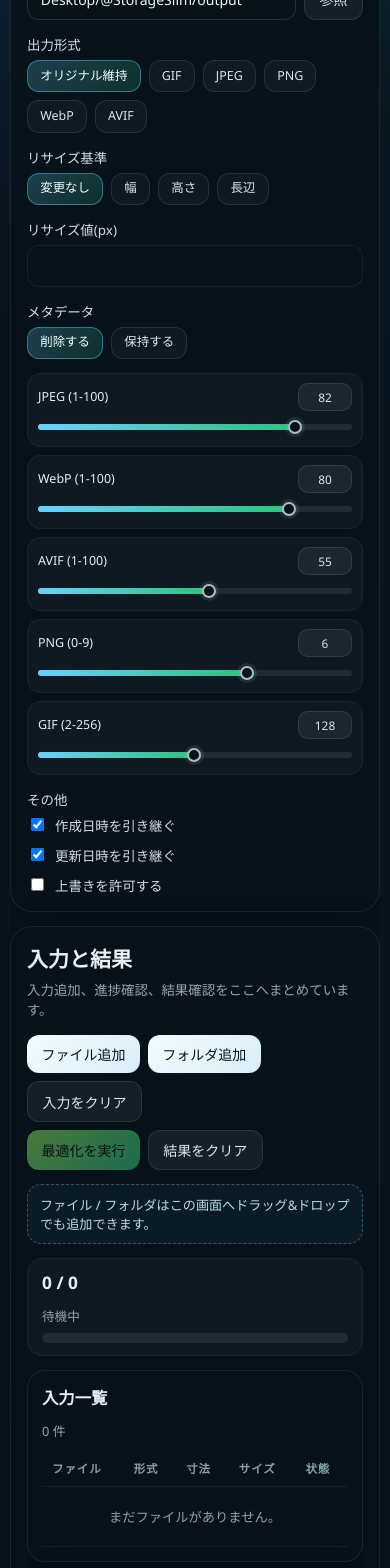
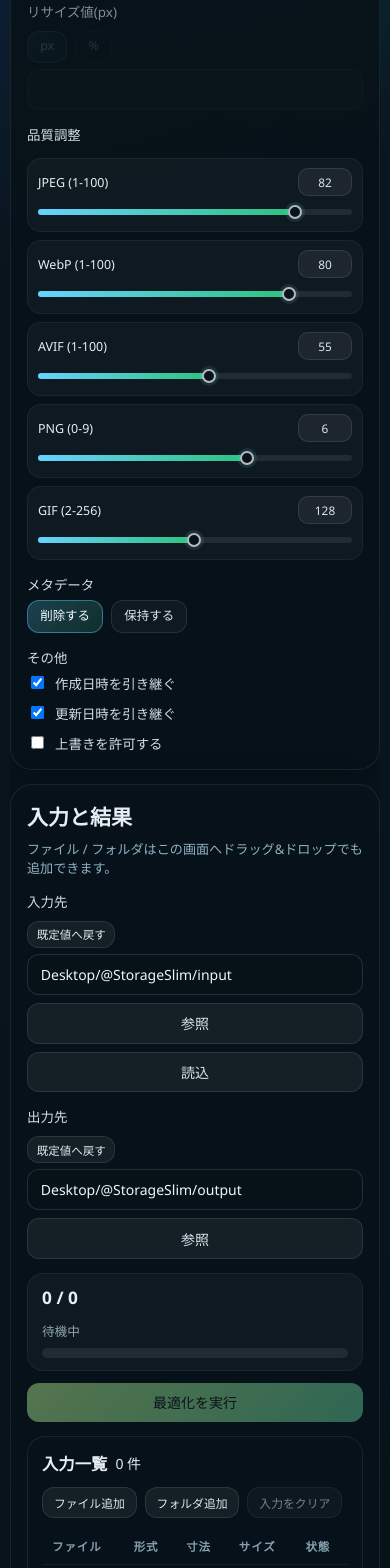
Before and after one commit to t-nashi/StorageSlim, a React (Vite) app: page / in a window 390 px wide. Shown: the part 360-1928 px from the top of the page. Built offline with nearby package versions, Linux system fonts and the light colour scheme.

Commit message:
Fix input-source loading and add percent resize

```diff
--- a/src/App.css
+++ b/src/App.css
@@ -44,7 +44,8 @@ button {
   background: linear-gradient(135deg, #f3fbff 0%, #d9edf7 100%);
   transition:
     filter 140ms ease,
-    opacity 140ms ease;
+    opacity 140ms ease,
+    transform 140ms ease;
 }
 
 button:hover:not(:disabled) {
@@ -68,8 +69,8 @@ button.value-chip {
 }
 
 button.micro-button {
-  padding: 0.34rem 0.56rem;
-  font-size: 0.73rem;
+  padding: 0.28rem 0.54rem;
+  font-size: 0.72rem;
 }
 
 input[type="number"]::-webkit-outer-spin-button,
@@ -152,13 +153,6 @@ input:focus,
   line-height: 1.05;
 }
 
-.hero-copy {
-  max-width: 64ch;
-  margin: 8px 0 0;
-  color: #9ab0bc;
-  font-size: 0.93rem;
-}
-
 .app-grid {
   display: grid;
   grid-template-columns: minmax(310px, 390px) minmax(0, 1fr);
@@ -177,17 +171,12 @@ input:focus,
   margin-bottom: 12px;
 }
 
-.panel-note {
-  margin: 0;
-  color: #93a8b3;
-  font-size: 0.82rem;
-}
-
 .title-inline {
   display: inline-flex;
   align-items: center;
   gap: 8px;
   min-width: 0;
+  flex-wrap: wrap;
 }
 
 .panel h2,
@@ -207,16 +196,18 @@ input:focus,
   min-width: 0;
 }
 
+.field.is-disabled {
+  opacity: 0.6;
+}
+
 .field span {
   font-size: 0.84rem;
   color: #d2dde4;
   white-space: nowrap;
 }
 
-.field small {
-  color: #88a0ac;
-  font-size: 0.75rem;
-  line-height: 1.35;
+.field.is-disabled > span {
+  color: #7f95a1;
 }
 
 .field-inline-head {
@@ -227,15 +218,15 @@ input:focus,
   min-width: 0;
 }
 
-.field-inline-head small {
-  min-width: 0;
-}
-
 .choice-group {
   display: flex;
   flex-wrap: wrap;
   gap: 8px;
   min-width: 0;
+}
+
+.choice-group.is-disabled {
+  opacity: 0.6;
 }
 
 .choice-chip {
@@ -261,9 +252,16 @@ input:focus,
 
 .inline-picker {
   display: grid;
-  grid-template-columns: minmax(0, 1fr) auto;
   gap: 8px;
   min-width: 0;
+}
+
+.inline-picker.double-line {
+  grid-template-columns: minmax(0, 1fr) auto;
+}
+
+.inline-picker.triple-line {
+  grid-template-columns: minmax(0, 1fr) auto auto;
 }
 
 .quality-grid {
@@ -372,6 +370,31 @@ input:focus,
   display: grid;
   gap: 14px;
   min-width: 0;
+  position: relative;
+}
+
+.workspace-panel.drop-active {
+  border-color: rgba(103, 210, 255, 0.5);
+  box-shadow:
+    0 18px 48px rgba(0, 0, 0, 0.24),
+    0 0 0 1px rgba(103, 210, 255, 0.28),
+    inset 0 0 0 1px rgba(103, 210, 255, 0.16);
+}
+
+.workspace-panel.drop-active::after {
+  content: "ここにドロップして追加";
+  position: absolute;
+  inset: 14px;
+  display: grid;
+  place-items: center;
+  border-radius: 18px;
+  border: 1px dashed rgba(103, 210, 255, 0.42);
+  background: rgba(14, 38, 55, 0.46);
+  color: #d9f5ff;
+  font-size: 1rem;
+  font-weight: 600;
+  pointer-events: none;
+  z-index: 2;
 }
 
 .workspace-header {
@@ -386,34 +409,28 @@ input:focus,
   min-width: 0;
 }
 
-.workspace-heading p {
-  margin: 6px 0 0;
-  color: #93a8b3;
-  font-size: 0.84rem;
+.title-note {
+  margin: 8px 0 0;
+  color: #8fb2c2;
+  font-size: 0.82rem;
 }
 
-.toolbar-cluster {
+.path-grid {
   display: grid;
-  gap: 8px;
-  justify-items: end;
+  grid-template-columns: minmax(0, 1fr) minmax(0, 1fr);
+  gap: 14px;
   min-width: 0;
 }
 
-.drop-actions,
-.action-row {
-  display: flex;
-  gap: 8px;
-  flex-wrap: wrap;
-  justify-content: flex-end;
+.run-panel {
+  display: grid;
+  grid-template-columns: minmax(0, 1fr) auto;
+  gap: 12px;
+  align-items: stretch;
 }
 
-.drop-hint {
-  padding: 10px 12px;
-  border-radius: 14px;
-  border: 1px dashed rgba(103, 210, 255, 0.35);
-  background: rgba(103, 210, 255, 0.05);
-  color: #b7d8e8;
-  font-size: 0.82rem;
+.run-button {
+  min-width: 180px;
 }
 
 .progress-panel {
@@ -479,16 +496,24 @@ input:focus,
   min-width: 0;
 }
 
-.subpanel-header > span {
-  color: #93a8b3;
-  font-size: 0.8rem;
-  white-space: nowrap;
+.subpanel-actions {
+  display: flex;
+  gap: 8px;
+  flex-wrap: wrap;
+  justify-content: flex-end;
 }
 
 .saved-inline {
   color: #93f0d1;
   font-size: 0.78rem;
   white-space: nowrap;
+}
+
+.panel-action {
+  padding: 0.4rem 0.68rem;
+  font-size: 0.74rem;
+  white-space: nowrap;
+  flex-shrink: 0;
 }
 
 .skip-details {
@@ -650,6 +675,17 @@ td {
   padding: 20px 10px;
 }
 
+input:disabled,
+button:disabled {
+  filter: saturate(0.65);
+}
+
+.field input:disabled {
+  color: #8ca1ad;
+  background: rgba(255, 255, 255, 0.03);
+  border-color: rgba(255, 255, 255, 0.08);
+}
+
 @media (max-width: 1280px) {
   .app-grid {
     grid-template-columns: 1fr;
@@ -660,10 +696,16 @@ td {
   }
 }
 
-@media (max-width: 1040px) {
+@media (max-width: 1100px) {
   .workspace-grid,
-  .quality-grid {
+  .quality-grid,
+  .path-grid,
+  .run-panel {
     grid-template-columns: 1fr;
+  }
+
+  .inline-picker.triple-line {
+    grid-template-columns: minmax(0, 1fr) auto auto;
   }
 }
 
@@ -676,12 +718,18 @@ td {
     align-items: start;
   }
 
-  .toolbar-cluster {
-    justify-items: start;
-  }
-
-  .drop-actions,
-  .action-row {
+  .subpanel-actions {
     justify-content: flex-start;
   }
 }
+
+@media (max-width: 640px) {
+  .inline-picker.double-line,
+  .inline-picker.triple-line {
+    grid-template-columns: 1fr;
+  }
+
+  .run-button {
+    min-width: 0;
+  }
+}
--- a/src/App.tsx
+++ b/src/App.tsx
@@ -11,6 +11,7 @@ import type {
   OutputFormat,
   ProcessResponse,
   ResizeMode,
+  ResizeUnit,
   SkippedItem,
 } from "./types";
 
@@ -22,6 +23,7 @@ type ChoiceOption<T extends string> = {
 };
 
 const STORAGE_KEY = "storageslim.settings.v1";
+const INPUT_SOURCE_KEY = "storageslim.inputSourceDir.v1";
 
 const fileFilters = [
   {
@@ -46,6 +48,11 @@ const resizeModeOptions: Array<ChoiceOption<ResizeMode>> = [
   { value: "longEdge", label: "長辺" },
 ];
 
+const resizeUnitOptions: Array<ChoiceOption<ResizeUnit>> = [
+  { value: "px", label: "px" },
+  { value: "percent", label: "%" },
+];
+
 const metadataOptions: Array<ChoiceOption<BatchSettings["metadataMode"]>> = [
   { value: "strip", label: "削除する" },
   { value: "keep", label: "保持する" },
@@ -60,6 +67,7 @@ function createDefaultSettings(defaultOutputDir: string): BatchSettings {
     resize: {
       mode: "none",
       value: null,
+      unit: "px",
     },
     quality: {
       jpegQuality: 82,
@@ -83,6 +91,16 @@ function clamp(value: number, min: number, max: number): number {
 function roundToStep(value: number, min: number, max: number, step: number): number {
   const snapped = Math.round((value - min) / step) * step + min;
   return clamp(Number(snapped.toFixed(4)), min, max);
+}
+
+function deriveDefaultInputDir(defaultOutputDir: string): string {
+  if (!defaultOutputDir) {
+    return "Desktop/@StorageSlim/input";
+  }
+  if (/[\\/]output$/i.test(defaultOutputDir)) {
+    return defaultOutputDir.replace(/[\\/]output$/i, (match) => match.replace(/output/i, "input"));
+  }
+  return `${defaultOutputDir.replace(/[\\/]?$/, "")}\\input`;
 }
 
 function normalizeSettings(raw: unknown, defaultOutputDir: string): BatchSettings {
@@ -116,6 +134,7 @@ function normalizeSettings(raw: unknown, defaultOutputDir: string): BatchSetting
         typeof resize.value === "number" && Number.isFinite(resize.value) && resize.value > 0
           ? Math.round(resize.value)
           : null,
+      unit: resize.unit === "percent" ? "percent" : "px",
     },
     quality: {
       jpegQuality: clamp(Number(quality.jpegQuality ?? fallback.quality.jpegQuality), 1, 100),
@@ -145,6 +164,18 @@ function loadStoredSettings(defaultOutputDir: string): BatchSettings {
   } catch {
     return createDefaultSettings(defaultOutputDir);
   }
+}
+
+function loadStoredInputSourceDir(defaultInputDir: string): string {
+  try {
+    const stored = window.localStorage.getItem(INPUT_SOURCE_KEY);
+    if (stored && stored.trim().length > 0) {
+      return stored;
+    }
+  } catch {
+    // Ignore malformed local state and fall back.
+  }
+  return defaultInputDir;
 }
 
 function formatBytes(bytes: number | null): string {
@@ -205,20 +236,22 @@ function ChoiceGroup<T extends string>({
   value,
   options,
   onChange,
+  disabled = false,
 }: {
   value: T;
   options: Array<ChoiceOption<T>>;
   onChange: (nextValue: T) => void;
+  disabled?: boolean;
 }) {
   return (
-    <div className="choice-group">
+    <div className={`choice-group ${disabled ? "is-disabled" : ""}`}>
       {options.map((option) => (
         <button
           key={option.value}
           type="button"
           className={`choice-chip ${value === option.value ? "active" : ""}`}
           aria-pressed={value === option.value}
-          disabled={option.disabled}
+          disabled={disabled || option.disabled}
           title={option.title}
           onClick={() => onChange(option.value)}
         >
@@ -366,6 +399,8 @@ function QualityField({
 
 function App() {
   const [defaultOutputDir, setDefaultOutputDir] = useState("");
+  const [defaultInputDir, setDefaultInputDir] = useState("");
+  const [inputSourceDir, setInputSourceDir] = useState("");
   const [settings, setSettings] = useState<BatchSettings | null>(null);
   const [entries, setEntries] = useState<InputEntry[]>([]);
   const [skipped, setSkipped] = useState<SkippedItem[]>([]);
@@ -377,6 +412,8 @@ function App() {
   });
   const [busy, setBusy] = useState(false);
   const [errorMessage, setErrorMessage] = useState<string | null>(null);
+  const [dropActive, setDropActive] = useState(false);
+  const dropDepthRef = useRef(0);
 
   useEffect(() => {
     let active = true;
@@ -387,15 +424,21 @@ function App() {
         if (!active) {
           return;
         }
+        const inputDir = deriveDefaultInputDir(outputDir);
         setDefaultOutputDir(outputDir);
+        setDefaultInputDir(inputDir);
+        setInputSourceDir(loadStoredInputSourceDir(inputDir));
         setSettings(loadStoredSettings(outputDir));
       } catch (error) {
         if (!active) {
           return;
         }
-        const fallback = "Desktop/@StorageSlim/output";
-        setDefaultOutputDir(fallback);
-        setSettings(loadStoredSettings(fallback));
+        const fallbackOutput = "Desktop/@StorageSlim/output";
+        const fallbackInput = deriveDefaultInputDir(fallbackOutput);
+        setDefaultOutputDir(fallbackOutput);
+        setDefaultInputDir(fallbackInput);
+        setInputSourceDir(loadStoredInputSourceDir(fallbackInput));
+        setSettings(loadStoredSettings(fallbackOutput));
         setErrorMessage(error instanceof Error ? error.message : String(error));
       }
     }
@@ -416,7 +459,22 @@ function App() {
       try {
         const webview = getCurrentWebview();
         unlistenDrop = await webview.onDragDropEvent(async (event) => {
+          if (event.payload.type === "enter" || event.payload.type === "over") {
+            if (active) {
+              setDropActive(true);
+            }
+            return;
+          }
+          if (event.payload.type === "leave") {
+            if (active) {
+              setDropActive(false);
+            }
+            return;
+          }
           if (event.payload.type === "drop") {
+            if (active) {
+              setDropActive(false);
+            }
             await addPaths(event.payload.paths);
           }
         });
@@ -432,10 +490,44 @@ function App() {
 
     void bind();
 
+    const handleDragEnter = (event: DragEvent) => {
+      event.preventDefault();
+      dropDepthRef.current += 1;
+      setDropActive(true);
+    };
+
+    const handleDragOver = (event: DragEvent) => {
+      event.preventDefault();
+      setDropActive(true);
+    };
+
+    const handleDragLeave = (event: DragEvent) => {
+      event.preventDefault();
+      dropDepthRef.current = Math.max(0, dropDepthRef.current - 1);
+      if (dropDepthRef.current === 0) {
+        setDropActive(false);
+      }
+    };
+
+    const handleDrop = (event: DragEvent) => {
+      event.preventDefault();
+      dropDepthRef.current = 0;
+      setDropActive(false);
+    };
+
+    window.addEventListener("dragenter", handleDragEnter);
+    window.addEventListener("dragover", handleDragOver);
+    window.addEventListener("dragleave", handleDragLeave);
+    window.addEventListener("drop", handleDrop);
+
     return () => {
       active = false;
       unlistenDrop?.();
       unlistenProgress?.();
+      window.removeEventListener("dragenter", handleDragEnter);
+      window.removeEventListener("dragover", handleDragOver);
+      window.removeEventListener("dragleave", handleDragLeave);
+      window.removeEventListener("drop", handleDrop);
     };
   }, []);
 
@@ -445,6 +537,13 @@ function App() {
     }
     window.localStorage.setItem(STORAGE_KEY, JSON.stringify(settings));
   }, [settings]);
+
+  useEffect(() => {
+    if (!inputSourceDir) {
+      return;
+    }
+    window.localStorage.setItem(INPUT_SOURCE_KEY, inputSourceDir);
+  }, [inputSourceDir]);
 
   const allowedOutputs = useMemo(() => {
     const map = new Map<OutputFormat, string | null>();
@@ -480,13 +579,32 @@ function App() {
     [allowedOutputs],
   );
 
+  const resizeValueDisabled = settings?.resize.mode === "none";
+  const resizeValueUnit = settings?.resize.unit ?? "px";
+  const resizeValueLabel = resizeValueUnit === "percent" ? "リサイズ値(%)" : "リサイズ値(px)";
+  const resizeValueMax = resizeValueUnit === "percent" ? 100 : 100000;
+
   async function addPaths(paths: string[]) {
     if (paths.length === 0) {
       return;
     }
+    try {
       const response = await invoke<InspectResponse>("inspect_inputs", { paths });
       setEntries((current) => mergeEntries(current, response.entries));
       setSkipped((current) => current.concat(response.skipped));
+      setErrorMessage(null);
+    } catch (error) {
+      setErrorMessage(error instanceof Error ? error.message : String(error));
+    }
+  }
+
+  async function loadInputSourceDir() {
+    const path = inputSourceDir.trim();
+    if (!path) {
+      setErrorMessage("入力先フォルダのパスを指定してください。");
+      return;
+    }
+    await addPaths([path]);
   }
 
   async function pickFiles() {
@@ -509,6 +627,18 @@ function App() {
       return;
     }
     await addPaths([selected]);
+  }
+
+  async function pickInputFolder() {
+    const selected = await open({
+      directory: true,
+      multiple: false,
+      defaultPath: inputSourceDir || defaultInputDir,
+    });
+    if (!selected || Array.isArray(selected)) {
+      return;
+    }
+    setInputSourceDir(selected);
   }
 
   async function pickOutputFolder() {
@@ -569,6 +699,10 @@ function App() {
     setSettings((current) => (current ? updater(current) : current));
   }
 
+  function resetInputPath() {
+    setInputSourceDir(defaultInputDir);
+  }
+
   function resetOutputPath() {
     if (!defaultOutputDir) {
       return;
@@ -588,6 +722,7 @@ function App() {
       return;
     }
     setSettings(createDefaultSettings(defaultOutputDir));
+    setInputSourceDir(defaultInputDir);
   }
 
   if (!settings) {
@@ -607,7 +742,6 @@ function App() {
         <div>
           <p className="eyebrow">StorageSlim MVP</p>
           <h1>画像最適化ワークベンチ</h1>
-          <p className="hero-copy">設定を固定したまま、入力追加から処理結果確認までを一続きで扱います。</p>
         </div>
       </section>
 
@@ -620,36 +754,9 @@ function App() {
                 初期化
               </button>
             </div>
-            <p className="panel-note">処理対象以外の設定はアプリ再起動後も保持されます。</p>
           </div>
 
           <div className="settings-stack">
-            <div className="field">
-              <span>出力先</span>
-              <div className="field-inline-head">
-                <small>既定値は Desktop/@StorageSlim/output です。</small>
-                <button type="button" className="ghost micro-button" onClick={resetOutputPath}>
-                  既定値へ戻す
-                </button>
-              </div>
-              <div className="inline-picker">
-                <input
-                  value={settings.customOutputDir ?? ""}
-                  placeholder="出力先フォルダ"
-                  onChange={(event) =>
-                    updateSettings((current) => ({
-                      ...current,
-                      outputMode: "custom",
-                      customOutputDir: event.currentTarget.value,
-                    }))
-                  }
-                />
-                <button type="button" className="ghost" onClick={pickOutputFolder}>
-                  参照
-                </button>
-              </div>
-            </div>
-
             <div className="field">
               <span>出力形式</span>
               <ChoiceGroup
@@ -676,19 +783,43 @@ function App() {
               />
             </div>
 
-            <div className="field">
-              <span>リサイズ値(px)</span>
+            <div className={`field ${resizeValueDisabled ? "is-disabled" : ""}`}>
+              <div className="field-inline-head">
+                <span>{resizeValueLabel}</span>
+                <ChoiceGroup
+                  value={settings.resize.unit}
+                  options={resizeUnitOptions}
+                  disabled={resizeValueDisabled}
+                  onChange={(unit) =>
+                    updateSettings((current) => ({
+                      ...current,
+                      resize: {
+                        ...current.resize,
+                        unit,
+                        value:
+                          current.resize.value == null
+                            ? null
+                            : clamp(Math.round(current.resize.value), 1, unit === "percent" ? 100 : 100000),
+                      },
+                    }))
+                  }
+                />
+              </div>
               <input
                 type="number"
                 min={1}
-                disabled={settings.resize.mode === "none"}
+                max={resizeValueMax}
+                disabled={resizeValueDisabled}
                 value={settings.resize.value ?? ""}
                 onChange={(event) =>
                   updateSettings((current) => ({
                     ...current,
                     resize: {
                       ...current.resize,
-                      value: event.currentTarget.value === "" ? null : Math.round(Number(event.currentTarget.value)),
+                      value:
+                        event.currentTarget.value === ""
+                          ? null
+                          : clamp(Math.round(Number(event.currentTarget.value)), 1, resizeValueMax),
                     },
                   }))
                 }
@@ -696,12 +827,7 @@ function App() {
             </div>
 
             <div className="field">
-              <span>メタデータ</span>
-              <ChoiceGroup
-                value={settings.metadataMode}
-                options={metadataOptions}
-                onChange={(metadataMode) => updateSettings((current) => ({ ...current, metadataMode }))}
-              />
+              <span>品質調整</span>
             </div>
 
             <div className="quality-grid">
@@ -768,6 +894,15 @@ function App() {
             </div>
 
             <div className="field">
+              <span>メタデータ</span>
+              <ChoiceGroup
+                value={settings.metadataMode}
+                options={metadataOptions}
+                onChange={(metadataMode) => updateSettings((current) => ({ ...current, metadataMode }))}
+              />
+            </div>
+
+            <div className="field">
               <span>その他</span>
               <div className="checkbox-cluster">
                 <label className="checkbox">
@@ -820,37 +955,64 @@ function App() {
           </div>
         </aside>
 
-        <section className="panel workspace-panel">
+        <section className={`panel workspace-panel ${dropActive ? "drop-active" : ""}`}>
           <div className="workspace-header">
             <div className="workspace-heading">
               <h2>入力と結果</h2>
-              <p>入力追加、進捗確認、結果確認をここへまとめています。</p>
+              <p className="title-note">ファイル / フォルダはこの画面へドラッグ&ドロップでも追加できます。</p>
             </div>
-            <div className="toolbar-cluster">
-              <div className="drop-actions">
-                <button type="button" onClick={pickFiles}>
-                  ファイル追加
-                </button>
-                <button type="button" onClick={pickFolder}>
-                  フォルダ追加
-                </button>
-                <button type="button" className="ghost" onClick={() => setEntries([])}>
-                  入力をクリア
+          </div>
+
+          <div className="path-grid">
+            <div className="field">
+              <div className="field-inline-head">
+                <span>入力先</span>
+                <button type="button" className="ghost micro-button" onClick={resetInputPath}>
+                  既定値へ戻す
                 </button>
               </div>
-              <div className="action-row">
-                <button type="button" className="primary" disabled={entries.length === 0 || busy} onClick={runBatch}>
-                  {busy ? "処理中..." : "最適化を実行"}
+              <div className="inline-picker triple-line">
+                <input
+                  value={inputSourceDir}
+                  placeholder="入力先フォルダ"
+                  onChange={(event) => setInputSourceDir(event.currentTarget.value)}
+                />
+                <button type="button" className="ghost" onClick={pickInputFolder}>
+                  参照
                 </button>
-                <button type="button" className="ghost" onClick={() => setResults([])}>
-                  結果をクリア
+                <button type="button" className="ghost" onClick={loadInputSourceDir}>
+                  読込
+                </button>
+              </div>
+            </div>
+
+            <div className="field">
+              <div className="field-inline-head">
+                <span>出力先</span>
+                <button type="button" className="ghost micro-button" onClick={resetOutputPath}>
+                  既定値へ戻す
+                </button>
+              </div>
+              <div className="inline-picker double-line">
+                <input
+                  value={settings.customOutputDir ?? ""}
+                  placeholder="出力先フォルダ"
+                  onChange={(event) =>
+                    updateSettings((current) => ({
+                      ...current,
+                      outputMode: "custom",
+                      customOutputDir: event.currentTarget.value,
+                    }))
+                  }
+                />
+                <button type="button" className="ghost" onClick={pickOutputFolder}>
+                  参照
                 </button>
               </div>
             </div>
           </div>
 
-          <div className="drop-hint">ファイル / フォルダはこの画面へドラッグ&ドロップでも追加できます。</div>
-
+          <div className="run-panel">
             <div className="progress-panel">
               <div className="progress-inline-meta">
                 <strong>
@@ -867,12 +1029,29 @@ function App() {
                 />
               </div>
             </div>
+            <button type="button" className="primary run-button" disabled={entries.length === 0 || busy} onClick={runBatch}>
+              {busy ? "処理中..." : "最適化を実行"}
+            </button>
+          </div>
 
           <div className="workspace-grid">
             <section className="subpanel">
               <div className="subpanel-header">
+                <div className="title-inline">
                   <h3>入力一覧</h3>
                   <span>{entries.length} 件</span>
+                </div>
+                <div className="subpanel-actions">
+                  <button type="button" className="ghost panel-action" onClick={pickFiles}>
+                    ファイル追加
+                  </button>
+                  <button type="button" className="ghost panel-action" onClick={pickFolder}>
+                    フォルダ追加
+                  </button>
+                  <button type="button" className="ghost panel-action" disabled={entries.length === 0} onClick={() => setEntries([])}>
+                    入力をクリア
+                  </button>
+                </div>
               </div>
               {skipped.length > 0 ? (
                 <details className="skip-details" open>
@@ -941,9 +1120,12 @@ function App() {
               <div className="subpanel-header">
                 <div className="title-inline">
                   <h3>結果</h3>
+                  <span>{results.length} 件</span>
                   <span className="saved-inline">Saved: {formatBytes(totalSaved)}</span>
                 </div>
-                <span>{results.length} 件</span>
+                <button type="button" className="ghost panel-action" disabled={results.length === 0} onClick={() => setResults([])}>
+                  結果をクリア
+                </button>
               </div>
               <div className="table-scroll">
                 <table className="data-table">
@@ -978,9 +1160,7 @@ function App() {
                           <td>
                             <div className="file-cell">
                               <strong title={result.outputFormat ?? "-"}>{result.outputFormat ?? "-"}</strong>
-                              <small title={result.outputPath ?? result.reason ?? "-"}>
-                                {result.outputPath ?? result.reason ?? "-"}
-                              </small>
+                              <small title={result.outputPath ?? result.reason ?? "-"}>{result.outputPath ?? result.reason ?? "-"}</small>
                             </div>
                           </td>
                           <td>{formatBytes(result.originalSize)}</td>
--- a/src/types.ts
+++ b/src/types.ts
@@ -18,6 +18,7 @@ export type OutputFormat =
 export type MetadataMode = "strip" | "keep";
 export type OutputMode = "desktopDefault" | "custom";
 export type ResizeMode = "none" | "width" | "height" | "longEdge";
+export type ResizeUnit = "px" | "percent";
 
 export interface InputEntry {
   id: string;
@@ -48,6 +49,7 @@ export interface SkippedItem {
 export interface ResizeSettings {
   mode: ResizeMode;
   value: number | null;
+  unit: ResizeUnit;
 }
 
 export interface QualitySettings {
```
Also changed, not shown: 2 other files (tests, documents, lock files or other folders). Lines whose indentation alone changed are shown as unchanged.
